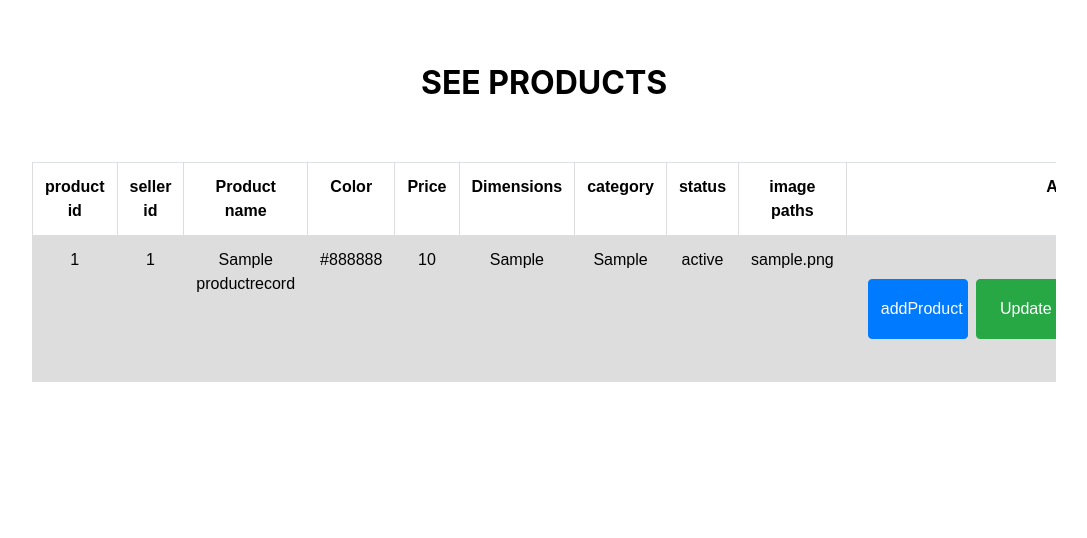
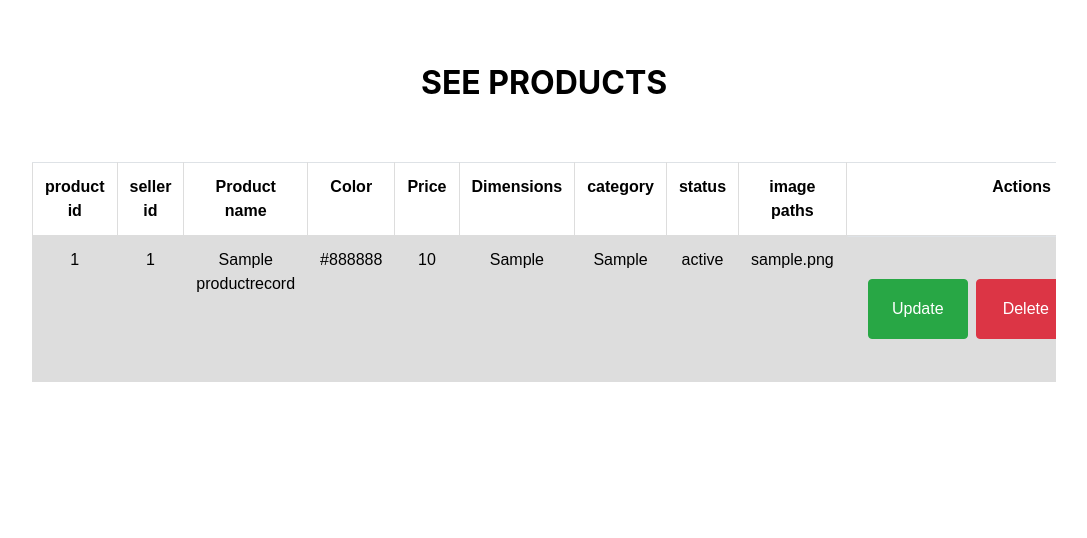
Before and after one commit to SayyedaAsma/AIENABLED-ARBASED-FURNITUREPORTAL, a Django app: page /shop/seeProducts in a window 1280 px wide. Shown: the part 166-704 px from the top of the page, without its empty margins (96-1183 px from the left). Run offline with Django 4.2, Linux system fonts and the light colour scheme; a user stored in the database is signed in; tables that the repository leaves empty hold one stand-in row (values such as "Sample post"); parts of the project's set-up code (start-up, migrations or seed data) failed here and were passed over.

Commit message:
Update seeProducts.html

```diff
--- a/shop/templates/shop/seeProducts.html
+++ b/shop/templates/shop/seeProducts.html
@@ -176,7 +176,7 @@
 
 
                     <td class="d-flex">
-                      <button type="button" class="btn btn-primary ml-2"><a href="addProduct">addProduct</a></button>
+
                       <button type="button" class="btn btn-success ml-2"><a href="editProduct/{{result.p_ID}}">Update</a></button>
                       <button type="button" class="btn btn-danger ml-2"><a href="delete/{{result.p_ID}}">Delete</a></button>
 
```
